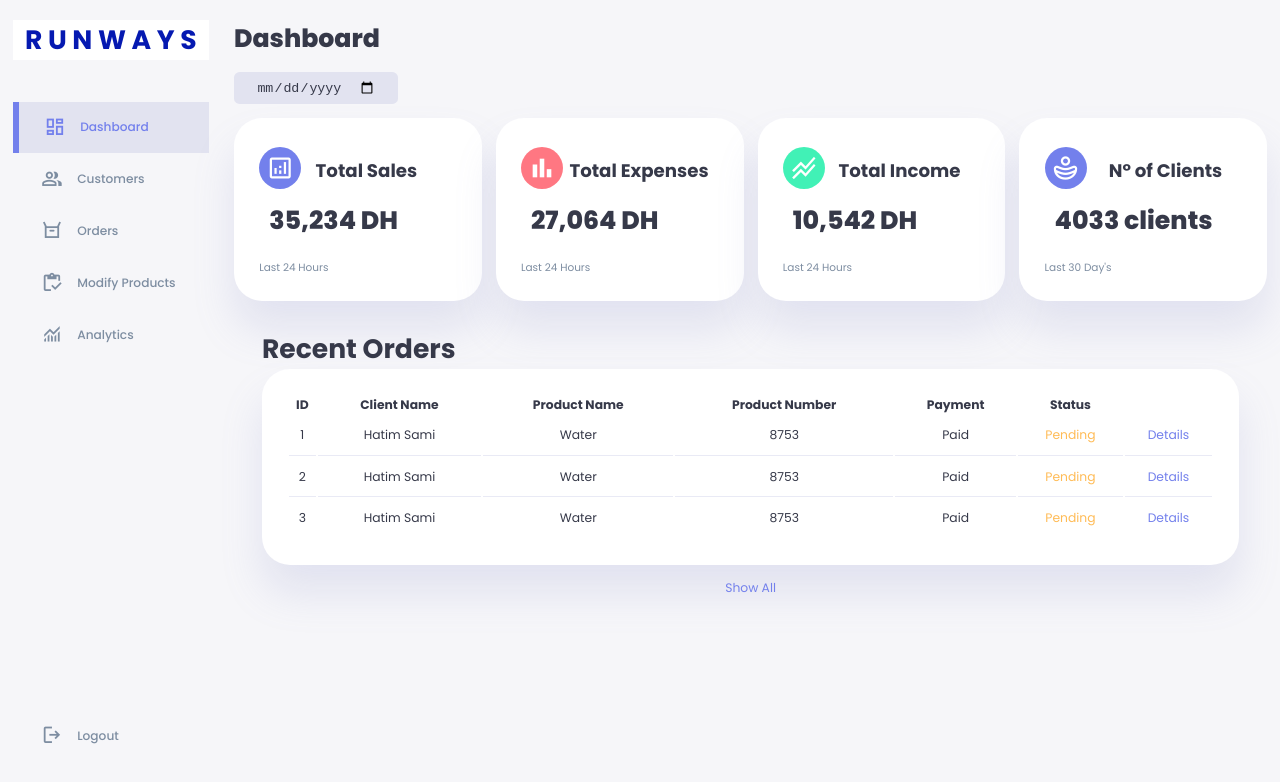
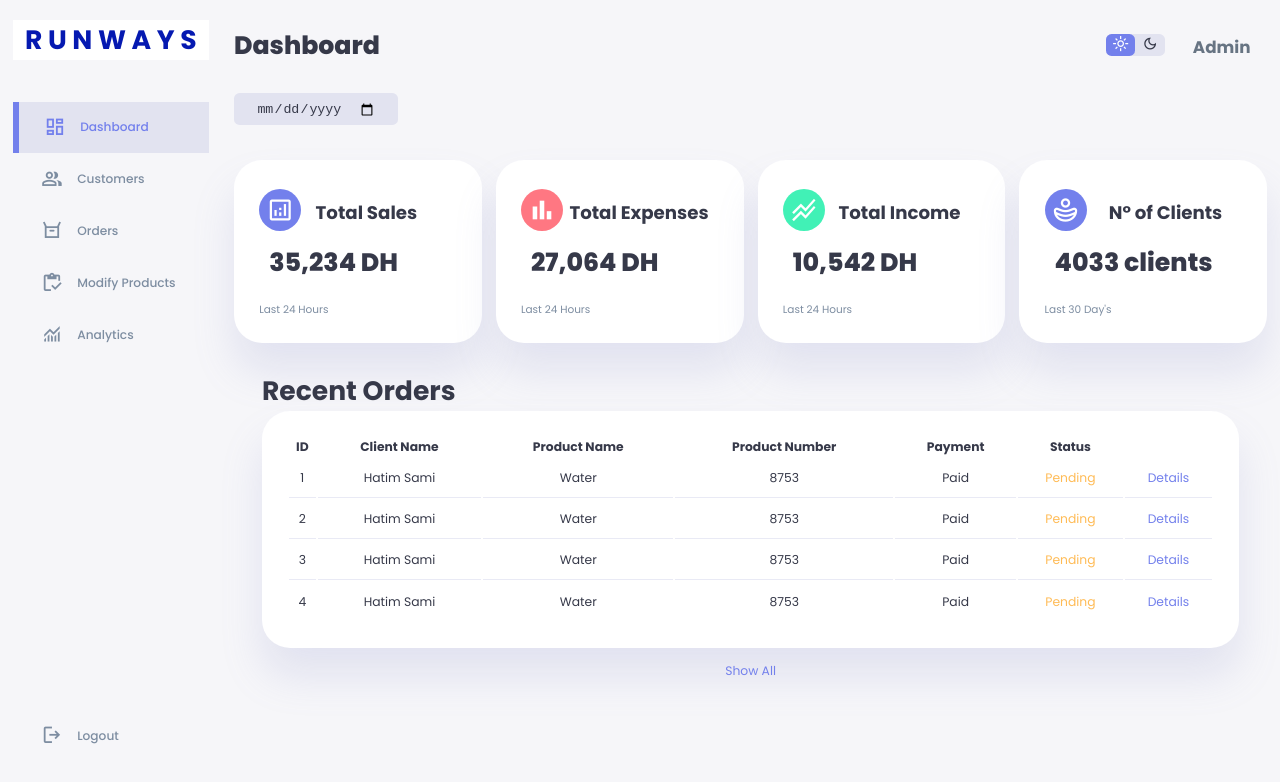
Before and after one commit to hsami7/shop_website, a plain HTML site: page shop-frontend/admin.html in a window 1280 px wide. Drawn offline with nearby package versions, Linux system fonts and the light colour scheme.

Commit message:
edit top right

```diff
--- a/shop-frontend/admin.html
+++ b/shop-frontend/admin.html
@@ -8,6 +8,8 @@
     <link rel="stylesheet" href="https://cdnjs.cloudflare.com/ajax/libs/font-awesome/6.5.1/css/all.min.css"
         integrity="sha512-DTOQO9RWCH3ppGqcWaEA1BIZOC6xxalwEsw9c2QQeAIftl+Vegovlnee1c9QX4TctnWMn13TZye+giMm8e2LwA=="
         crossorigin="anonymous" referrerpolicy="no-referrer" />
+    <link rel="stylesheet"
+        href="https://fonts.googleapis.com/css2?family=Material+Symbols+Outlined:opsz,wght,FILL,GRAD@24,400,0,0" />
     <link rel="stylesheet"
         href="https://fonts.googleapis.com/css2?family=Material+Symbols+Outlined:opsz,wght,FILL,GRAD@24,400,0,0" />
     <title>Dashboard</title>
@@ -52,18 +54,38 @@
         </aside>
         <!-------------------- END OF ASIDE -------------------->
         <main>
+            <div class="header">
+                <div class="left">
                     <h1>Dashboard</h1>
-
                     <div class="date">
                         <input type="date">
                     </div>
-
+                </div>
+                <div class="right">
+                    <div class="top">
+                        <button id="menu-btn">
+                            <span class="material-symbols-outlined">menu</span>
+                        </button>
+                        <div class="theme-toggler">
+                            <span class="material-symbols-outlined active">light_mode</span>
+                            <span class="material-symbols-outlined">dark_mode</span>
+                        </div>
+                        <div class="profile">
+                            <!-- <p>Hey, <b>Hatim</b></p> -->
+                            <!-- <small class="text-muted">Admin</small> -->
+                            <h3>Admin</h3>
+                        </div>
+                    </div>
+                </div>
+            </div>
             <div class="insights">
                 <div class="sales">
                     <div class="middle">
                         <div class="top_of_class">
                             <span class="material-symbols-outlined">analytics</span>
-                            <div class="adjust"><h3>Total Sales</h3></div>
+                            <div class="adjust">
+                                <h3>Total Sales</h3>
+                            </div>
                         </div>
                         <h1>35,234 DH</h1>
                     </div>
@@ -74,7 +96,9 @@
                     <div class="middle">
                         <div class="top_of_class">
                             <span class="material-symbols-outlined"> bar_chart</span>
-                            <div class="adjust"><h3>Total Expenses</h3></div>
+                            <div class="adjust">
+                                <h3>Total Expenses</h3>
+                            </div>
                         </div>
                         <h1>27,064 DH</h1>
                     </div>
@@ -85,7 +109,9 @@
                     <div class="middle">
                         <div class="top_of_class">
                             <span class="material-symbols-outlined">stacked_line_chart</span>
-                        <div class="adjust"><h3>Total Income</h3></div>
+                            <div class="adjust">
+                                <h3>Total Income</h3>
+                            </div>
                         </div>
                         <h1>10,542 DH</h1>
                     </div>
@@ -96,7 +122,9 @@
                     <div class="middle">
                         <div class="top_of_class">
                             <span class="material-symbols-outlined">stress_management</span>
-                        <div class="adjust"><h3>N° of Clients</h3></div>
+                            <div class="adjust">
+                                <h3>N° of Clients</h3>
+                            </div>
                         </div>
                         <h1>4033 clients</h1>
                     </div>
@@ -146,18 +174,23 @@
                             <td class="warning">Pending</td>
                             <td class="primary">Details</td>
                         </tr>
+                        <tr>
+                            <td>4</td>
+                            <td>Hatim Sami</td>
+                            <td>Water</td>
+                            <td>8753</td>
+                            <td>Paid</td>
+                            <td class="warning">Pending</td>
+                            <td class="primary">Details</td>
+                        </tr>
                     </tbody>
                 </table>
                 <a href="#">Show All</a>
             </div>
         </main>
         <!-------------------- END OF MAIN -------------------->
-        <div class="right">
-            <div class="top">
+    </div>
 
-            </div>
-        </div>
-    </div>
 </body>
 
 </html>
--- a/shop-frontend/styles.css
+++ b/shop-frontend/styles.css
@@ -51,6 +51,7 @@ body {
     user-select: none;
     overflow: hidden;
     color: var(--color-dark);
+    overflow-y: auto;
 }
 
 .container {
@@ -59,6 +60,7 @@ body {
     margin: 0 auto;
     gap: 1.8rem;
     grid-template-columns: 14rem auto;
+    min-height: 100vh;
 }
 
 a {
@@ -90,12 +92,12 @@ small {
     font-size: 0.75rem;
 }
 
-.profile-photo {
+/* .profile-photo {
     width: 2.8rem;
     height: 2.8rem;
     border-radius: 50%;
     overflow: hidden;
-}
+} */
 
 .text-muted {
     color: var(--color-info-dark);
@@ -129,7 +131,7 @@ aside {
     height: 100vh;
 }
 
-aside .top{
+aside .top {
     background: white;
     display: flex;
     align-items: center;
@@ -186,14 +188,14 @@ aside .sidebar a.active {
     margin-left: 0;
 }
 
-aside .sidebar a.active:before{
+aside .sidebar a.active:before {
     content: "";
     width: 6px;
     height: 100%;
     background: var(--color-primary);
 }
 
-aside .sidebar a.active span{
+aside .sidebar a.active span {
     color: var(--color-primary);
     margin-left: calc(1rem - 3px);
 }
@@ -210,6 +212,7 @@ aside .sidebar a:hover span {
 
 main {
     margin-top: 1.4rem;
+
 }
 
 main .date {
@@ -231,7 +234,7 @@ main .insights {
     gap: 1.0rem;
 }
 
-main .insights > div {
+main .insights>div {
     background: var(--color-white);
     padding: var(--card-padding);
     border-radius: var(--card-border-radius);
@@ -240,11 +243,11 @@ main .insights > div {
     box-shadow: var(--box-shadow);
 }
 
-main .insights > div:hover {
+main .insights>div:hover {
     box-shadow: 0 6px 12px rgba(0, 0, 0, 0.1);
 }
 
-main .insights > div span {
+main .insights>div span {
     background: var(--color-primary);
     padding: 0.5rem;
     border-radius: 50%;
@@ -252,15 +255,15 @@ main .insights > div span {
     font-size: 2rem;
 }
 
-main .insights > div.expenses span {
+main .insights>div.expenses span {
     background: var(--color-danger);
 }
 
-main .insights > div.income span {
+main .insights>div.income span {
     background: var(--color-success);
 }
 
-main .insights > div .middle {
+main .insights>div .middle {
     display: flex;
     flex-direction: column;
     align-items: auto;
@@ -272,14 +275,14 @@ main .insights h3 {
     font-size: 1.3rem;
 }
 
-main .insights > div .middle h1 {
+main .insights>div .middle h1 {
     display: flex;
     flex-direction: column;
     padding-left: 10px;
     padding-top: 10px;
 }
 
-.insights > div .top_of_class {
+.insights>div .top_of_class {
     display: flex;
     justify-content: space-between;
     align-items: center;
@@ -303,7 +306,7 @@ main .insights > div .middle h1 {
 
 main .insights small {
     margin-top: 1.4rem;
-    display: block  ;
+    display: block;
 }
 
 /* ===================== RECENT ORDERS ===================== */
@@ -312,7 +315,7 @@ main .recent-orders {
     margin: 2rem;
 }
 
-main .recent-orders table{
+main .recent-orders table {
     background: var(--color-white);
     width: 100%;
     border-radius: var(--card-border-radius);
@@ -331,7 +334,7 @@ main table tbody td {
     border-bottom: 1px solid var(--color-light);
 }
 
-main table tbody tr:last-child td{
+main table tbody tr:last-child td {
     border: none;
 }
 
@@ -341,3 +344,79 @@ main .recent-orders a {
     margin: 1rem auto;
     color: var(--color-primary);
 }
+
+/* ===================== TOP RIGHT ===================== */
+
+main .header {
+    display: flex;
+    justify-content: space-between;
+    align-items: center;
+    margin-bottom: 1rem;
+}
+
+.profile {
+    display: flex;
+    gap: 1rem;
+    align-items: center;
+}
+
+.profile p {
+    margin: 0;
+}
+
+.left {
+    display: flex;
+    flex-direction: column;
+    gap: 1rem;
+}
+
+.right {
+    margin-top: 1rem;
+    display: flex;
+    gap: 2rem;
+    align-items: center;
+    margin-right: 10%;
+}
+
+.right .top {
+    display: flex;
+    gap: 2rem;
+    justify-content: end;
+    padding-left: 60%;
+    padding-bottom: 50%;
+}
+
+.right .top button {
+    display: none;
+}
+
+.right .theme-toggler {
+    background: var(--color-light);
+    display: flex;
+    justify-content: space-between;
+    align-items: center;
+    height: 1.6rem;
+    width: 4.2rem;
+    cursor: pointer;
+    border-radius: var(--border-radius-1);
+}
+
+.right .theme-toggler span {
+    font-size: 1.2rem;
+    width: 50%;
+    height: 100%;
+    display: flex;
+    align-items: center;
+    justify-content: center;
+}
+
+.right .theme-toggler span.active {
+    background: var(--color-primary);
+    color: white;
+    border-radius: var(--border-radius-1);
+}
+
+main .right .profile h3 {
+    font-size: 1.2rem;
+    color: var(--color-dark-variant);
+}
```
Lines whose indentation alone changed are shown as unchanged.
